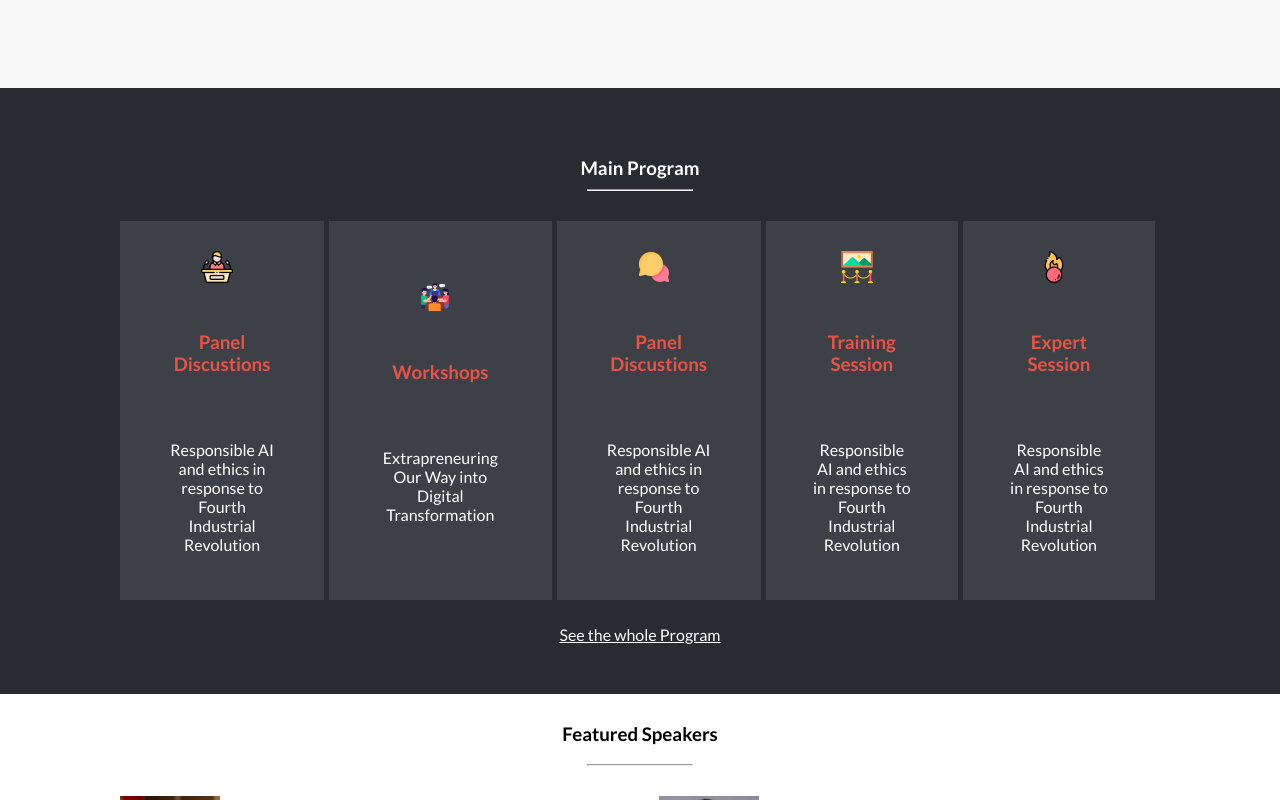
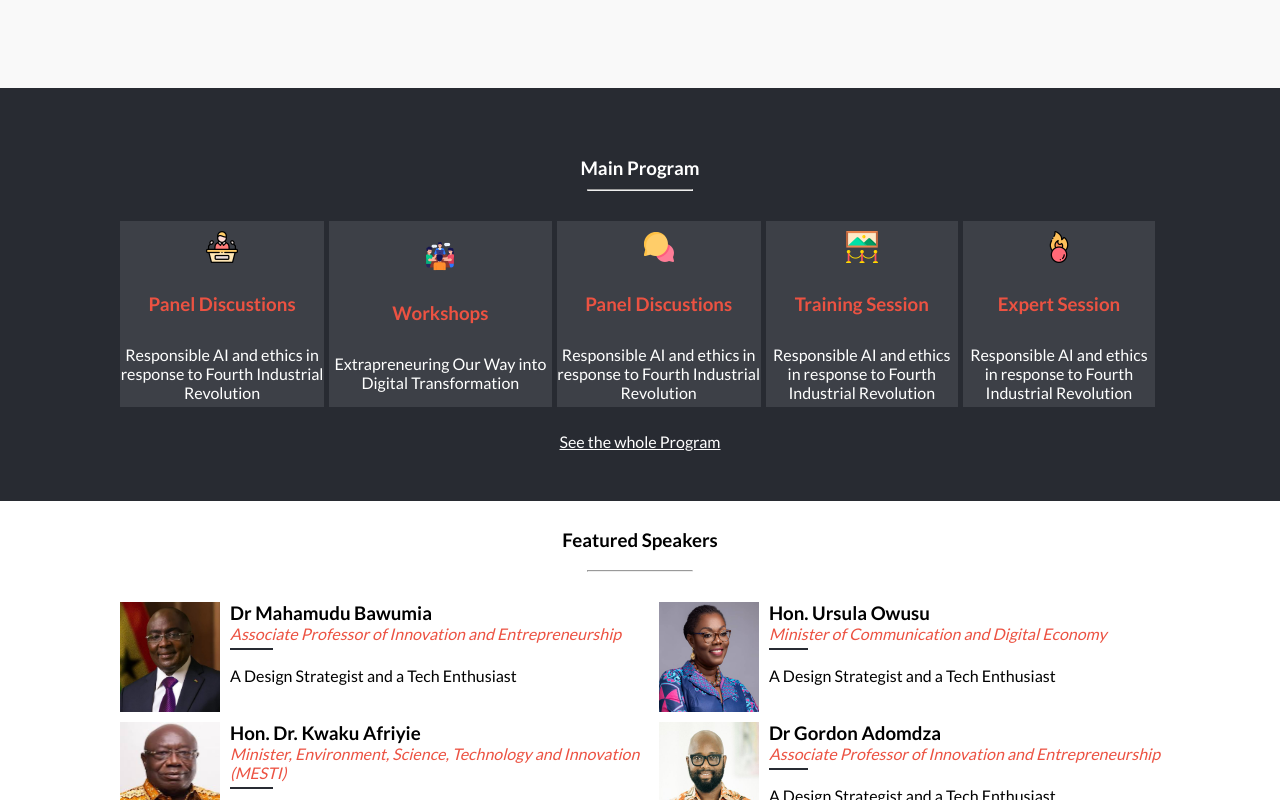
Before and after one commit to mudasiri/gdiw-conference-website, a website: page index.html in a window 1280 px wide. Shown: the part 570-1370 px from the top of the page. Drawn offline with Linux system fonts and the light colour scheme.

Commit message:
fix-responsive-issue

```diff
--- a/style.css
+++ b/style.css
@@ -126,7 +126,6 @@ body {
 
 .box-h-item {
   background-color: #3d4047;
-  padding: 30px 45px;
   margin-bottom: 10px;
 }
 
@@ -153,6 +152,7 @@ footer img {
 
 .box-h-item > img {
   margin-right: 10px;
+  margin-left: 10px;
   height: 32px;
   width: 32px;
 }
@@ -360,6 +360,21 @@ footer {
     text-align: center;
   }
 
+  .flex-activities p{
+    margin-top: 0px;
+    margin-bottom: 5px;
+  }
+
+  .flex-activities img{
+    margin-top: 10px;
+    margin-bottom: 0px;
+  }
+
+  .flex-activities h3{
+    margin-top: 0px;
+    margin-bottom: 0px;
+  }
+
   .speakers {
     display: grid;
     grid-template-columns: auto auto;
```
